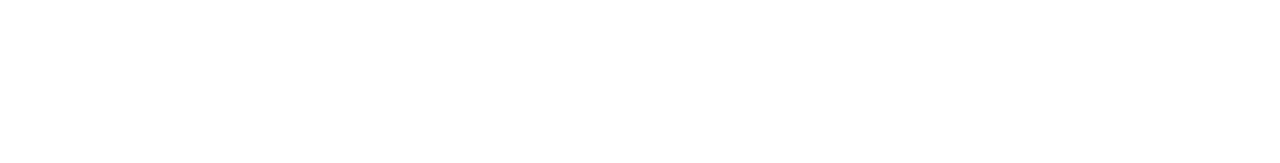
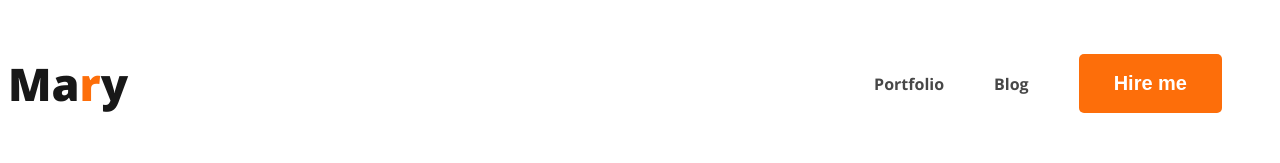
Before and after one commit to Abdullah4d/Restart-developer-portfolio, a plain HTML site: page index.html in a window 1280 px wide. Drawn offline with nearby package versions, Linux system fonts and the light colour scheme.

Commit message:
added nav

```diff
--- /dev/null
+++ b/Styles/portfolio.css
@@ -0,0 +1,45 @@
+/* Common shared styles */
+@import url('https://fonts.googleapis.com/css2?family=Open+Sans:wght@300..800&display=swap');
+
+body{
+    font-family: 'Lato' , sans-serif;
+    font-family: 'Open sans' , sans-serif;
+    font-weight: 700;
+    font-style: normal;
+}
+/* primary color */
+.text-primary{
+    color: #FD6E0A;
+}
+.btn-primary{
+    border-radius: 5px;
+    background: #FD6E0A;
+    border: 0;
+    color: white;
+    font-size: 20px;
+    font-weight: 700;
+    padding: 18px 35px;
+}
+/* Nav related styles */
+nav{
+    display: flex;
+    justify-content: space-between;
+    align-items: center;
+}
+.nav-title{
+    color: #181818;
+    font-size: 45px;
+    font-weight: 800;
+}
+nav > ul{
+    display: flex;
+    align-items: center;
+}
+nav li{
+    list-style: none;
+    margin-right: 50px;
+}
+nav a{
+    text-decoration: none;
+    color: #474747 ;
+}
--- a/index.html
+++ b/index.html
@@ -4,9 +4,18 @@
     <meta charset="UTF-8">
     <meta name="viewport" content="width=device-width, initial-scale=1.0">
     <title>Restart Developer Portfolio</title>
+    <link rel="stylesheet" href="Styles/portfolio.css">
 </head>
 <body>
     <header>
+        <nav>
+            <h3 class="nav-title">Ma<span class="text-primary">r</span>y</h3>
+            <ul>
+                <li><a href="portfolio">Portfolio</a></li>
+                <li><a href="blog">Blog</a></li>
+                <li><button class="btn-primary">Hire me</button></li>
+            </ul>
+        </nav>
 
     </header>
     <main>
```
